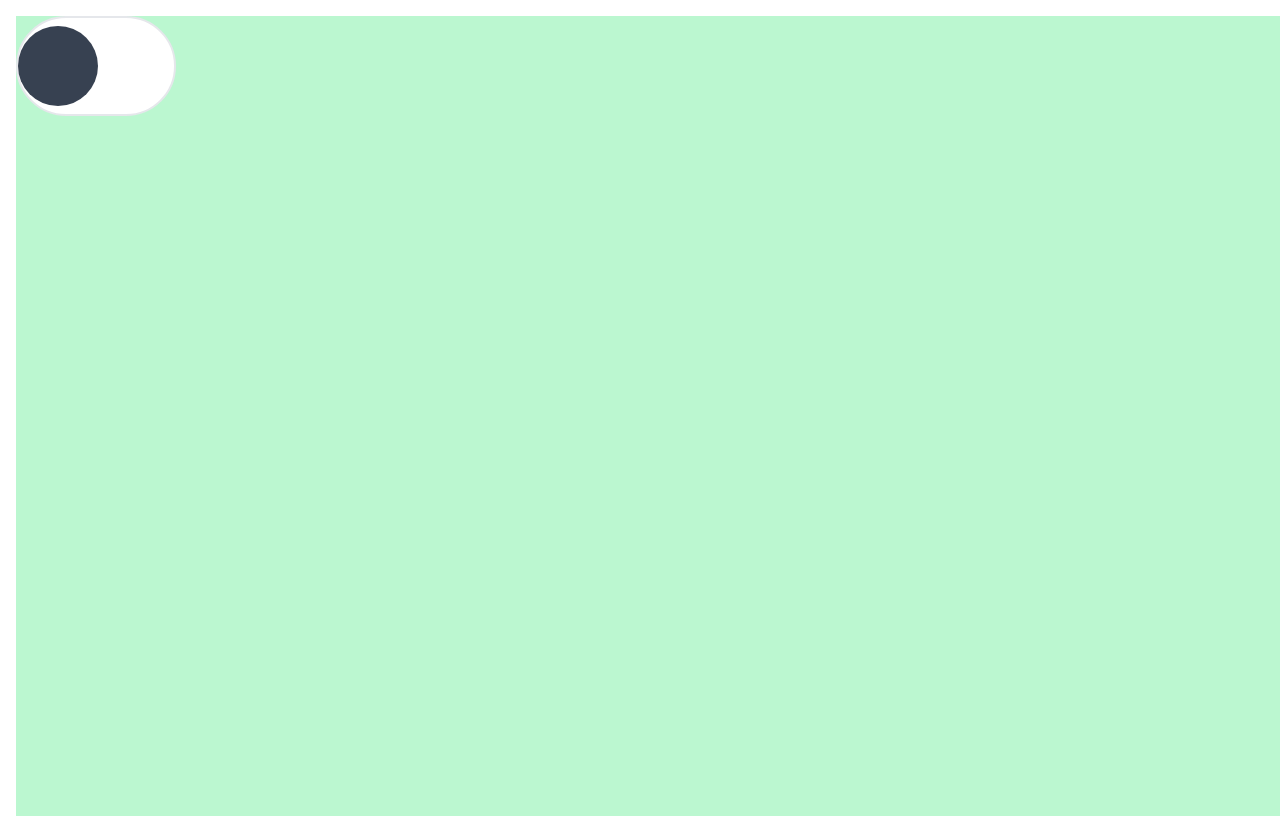
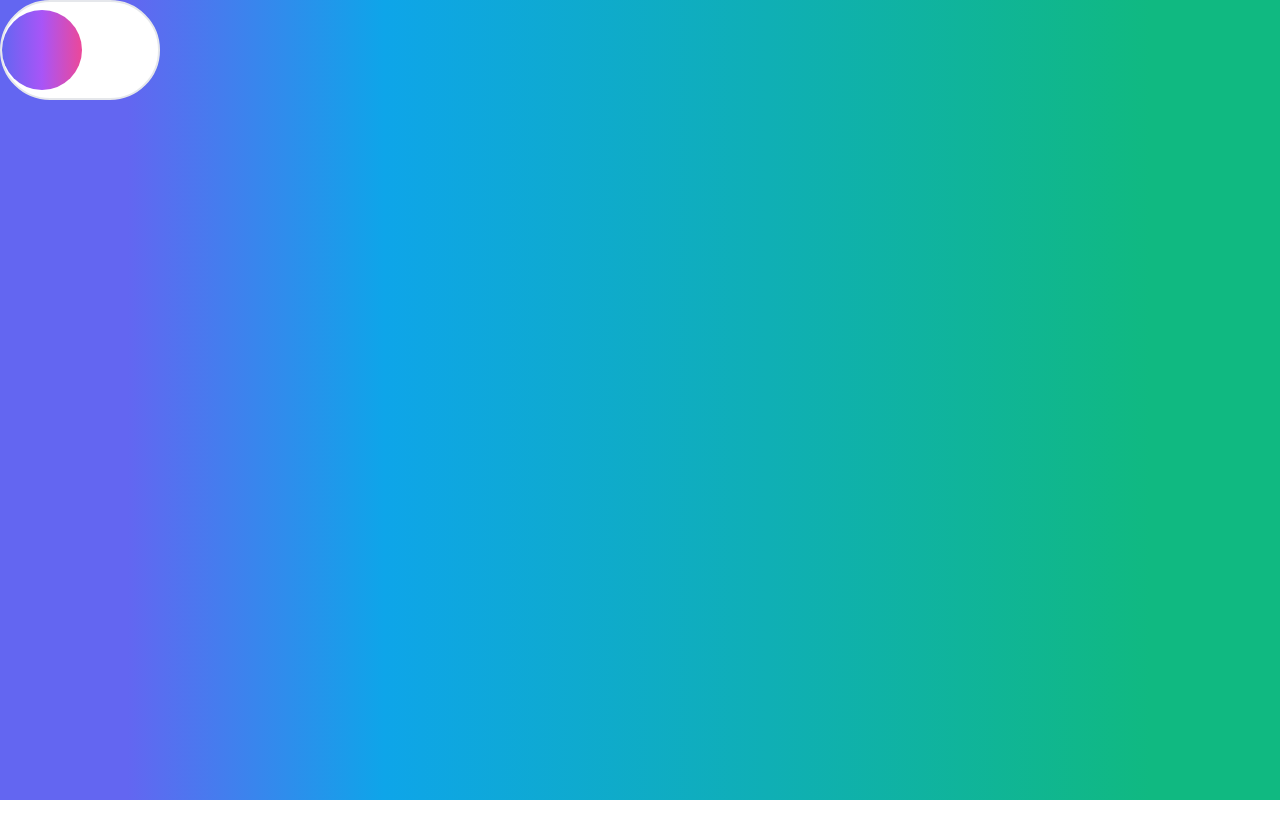
Before and after one commit to Nishan9t/react-components, a React (Create React App) app: page / in a window 1280 px wide. After the commit the page ends 800 px from the top, so only its background shows below. Built offline with nearby package versions, Linux system fonts and the light colour scheme.

Commit message:
final commit of toggle

```diff
--- a/src/components/Toggle.jsx
+++ b/src/components/Toggle.jsx
@@ -6,10 +6,10 @@
     const [click,setClick]=useState(false);
 
   return (
-    <div className='p-4'>
-        <div className=' w-screen h-screen bg-green-200 items-center '>
+    <div className='flex justify-center items-center'>
+        <div className={`w-screen h-screen items-center ${click?'bg-gradient-to-r from-indigo-500 via-purple-500 to-pink-500':'bg-gradient-to-r from-indigo-500 from-10% via-sky-500 via-30% to-emerald-500 to-90%'}`}>
             <button onClick={()=>setClick(!click)} className={`flex text-center items-center border border-2 bg-white rounded-full  w-[160px] h-[100px] ${click?'justify-end':'justify-start'}   duration-300`}>
-                <div className={` rounded-full bg-gray-700 w-[80px] h-[80px]  `} >
+                <div className={` rounded-full bg-gray-700 w-[80px] h-[80px] ${click?'bg-gradient-to-r from-indigo-500 from-10% via-sky-500 via-30% to-emerald-500 to-90%':'bg-gradient-to-r from-indigo-500 via-purple-500 to-pink-500'} `} >
 
                 </div>
             </button>
```
